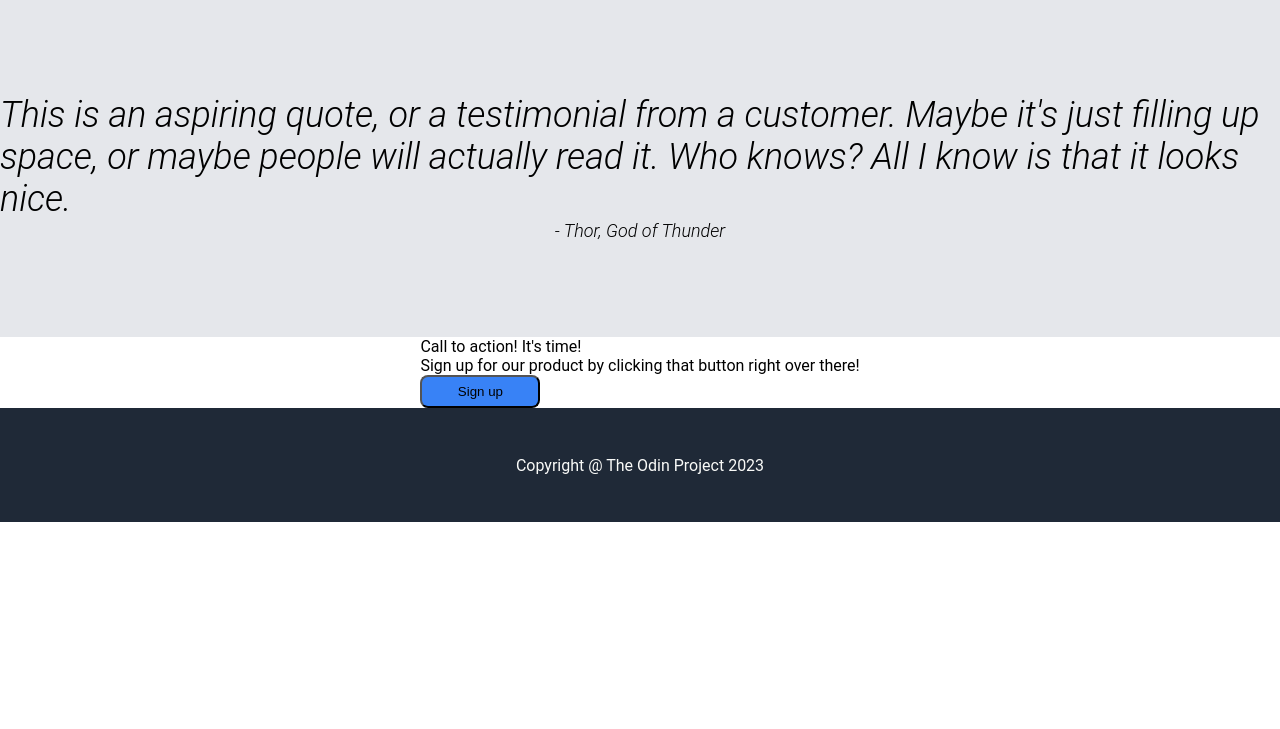
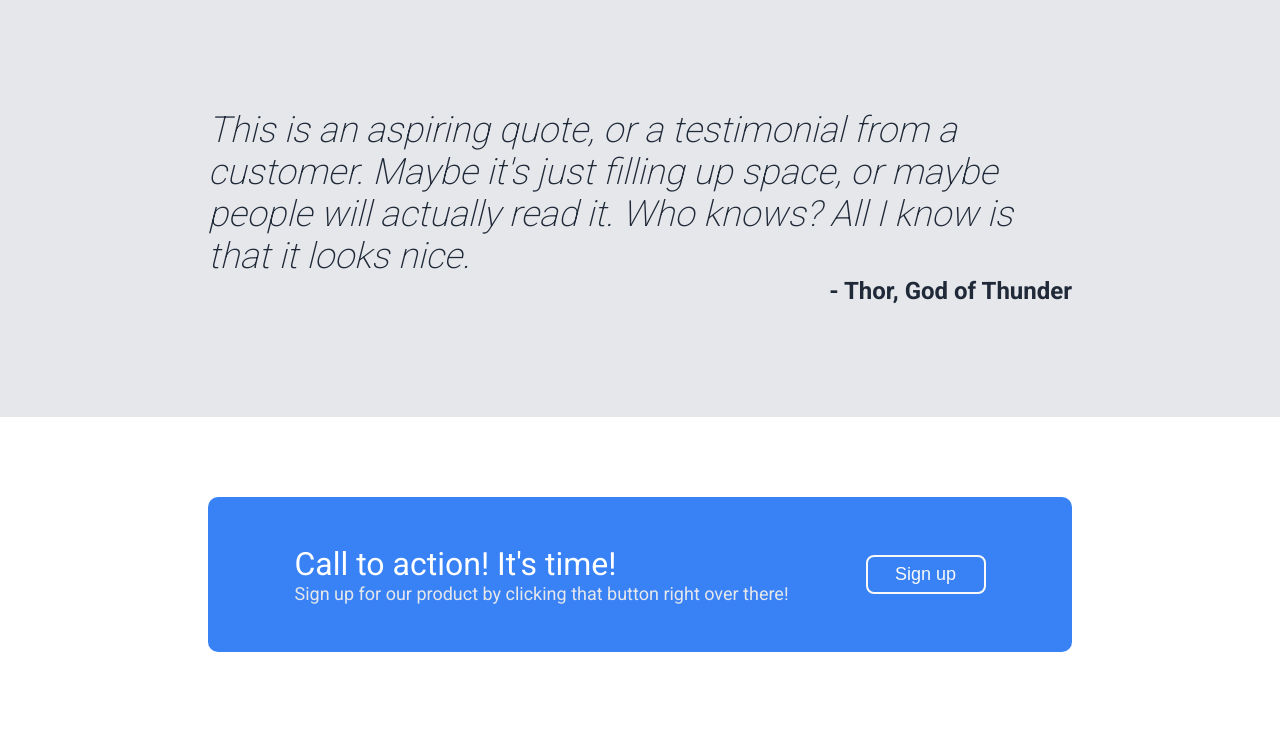
Before and after one commit to Zeweii/TOP-Landing-Page, a plain HTML site: page index.html in a window 1280 px wide. Shown: the part 668-1397 px from the top of the page. Before the commit the page ends 1190 px from the top, so only its background shows below. Drawn offline with Linux system fonts and the light colour scheme.

Commit message:
finished quote and sign-up section

```diff
--- a/index.html
+++ b/index.html
@@ -2,6 +2,7 @@
 <html lang="en">
 <head>
     <link rel="stylesheet" href="style.css">
+    <link href="https://fonts.googleapis.com/css?family=Roboto+Mono|Roboto+Slab|Roboto:200,300,400,500,700" rel="stylesheet" />
     <meta charset="UTF-8">
     <meta http-equiv="X-UA-Compatible" content="IE=edge">
     <meta name="viewport" content="width=device-width, initial-scale=1.0">
@@ -59,24 +60,26 @@
     </main>
 
     <div class="quote">
-        <em>
+        <div class="thor">
             This is an aspiring quote, or a testimonial from a customer.
             Maybe it's just filling up space, or maybe people will actually read it.
             Who knows? All I know is that it looks nice.
-        </em>
+        </div>
         <p>
             - Thor, God of Thunder
         </p>
     </div>
 
     <div class="signup-bottom">
+        <div class="signup-container">
+            <div class="signup-left">
+                Call to action! It's time!
+                <div class="signup-action">
+                    Sign up for our product by clicking that button right over there!
+                </div>
+            </div>
 
-        <div class="signup-bubble">
-            Call to action! It's time!
-            <div class="signup-text">
-                Sign up for our product by clicking that button right over there!
-            </div>
-            <button class="signup-blue"> Sign up</button>
+            <button class="signup-right"> Sign up</button>
         </div>
     </div>
     <footer>
--- a/style.css
+++ b/style.css
@@ -13,6 +13,9 @@ button {
     width: 120px;
     background-color: #3882f6;
     border-radius: 8px;
+    color:#F9FAF8;
+    border: 2px solid;
+    font-size: 18px;
 }
 
 .content {
@@ -22,6 +25,13 @@ button {
 
 .content button {
     border: none;
+}
+
+.thor {
+    font-size: 36px;
+    font-weight: 200;
+    color: #1F2937;
+    font-style: italic
 }
 
 footer {
@@ -89,6 +99,13 @@ li {
     align-items: baseline;
 }
 
+p {
+    align-self: flex-end;
+    font-weight: bolder;
+    font-size: 24px;
+    color: #1F2937;
+}
+
 .person {
     font-size: 24px;
     font-weight: bold;
@@ -101,31 +118,13 @@ li {
     height: 200px;
 }
 
-p {
-    font-size: 18px;
+.quote {
     display: flex;
     justify-content: center;
-}
-
-.quote-info {
-    height: 300px;
+    flex-direction: column;
     background-color: #E5E7EB;
-}
-
-.quote, .person {
-    display: flex;
-    justify-content: center;
-}
-
-.quote {
-    display: flex;
-    flex-direction: column;
-    font-size: 36px;
-    font-style: italic;
-    font-weight: 300;
-    word-wrap: inherit;
-    background-color: #E5E7EB;
-    height: 340px;
+    max-height: 340px;
+    padding: 7em 13em;
 }
 
 .right-content {
@@ -144,9 +143,31 @@ p {
     text-decoration: none;
 }
 
+.signup-container {
+    display: flex;
+    justify-content: space-around;
+    align-items: center;
+    background: #3882f6;
+    padding: 3em;
+    width: 100%;
+    border-radius: 10px;
+}
+
 .signup-bottom {
     display: flex;
     justify-content: center;
+    align-items: center;
+    padding: 5em 13em;
+}
+
+.signup-left {
+    color: #fff;;
+    font-size: 32px;
+}
+
+.signup-action {
+    color:#E5E7EB;
+    font-size: 18px;
 }
 
 ul {
```
